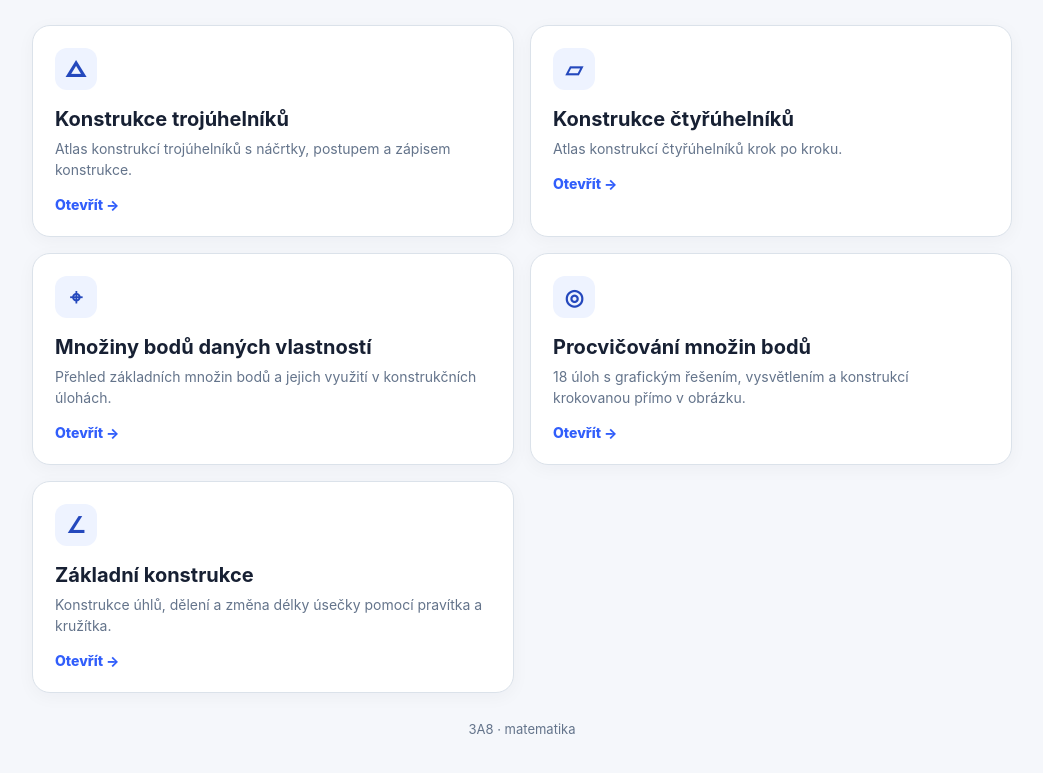
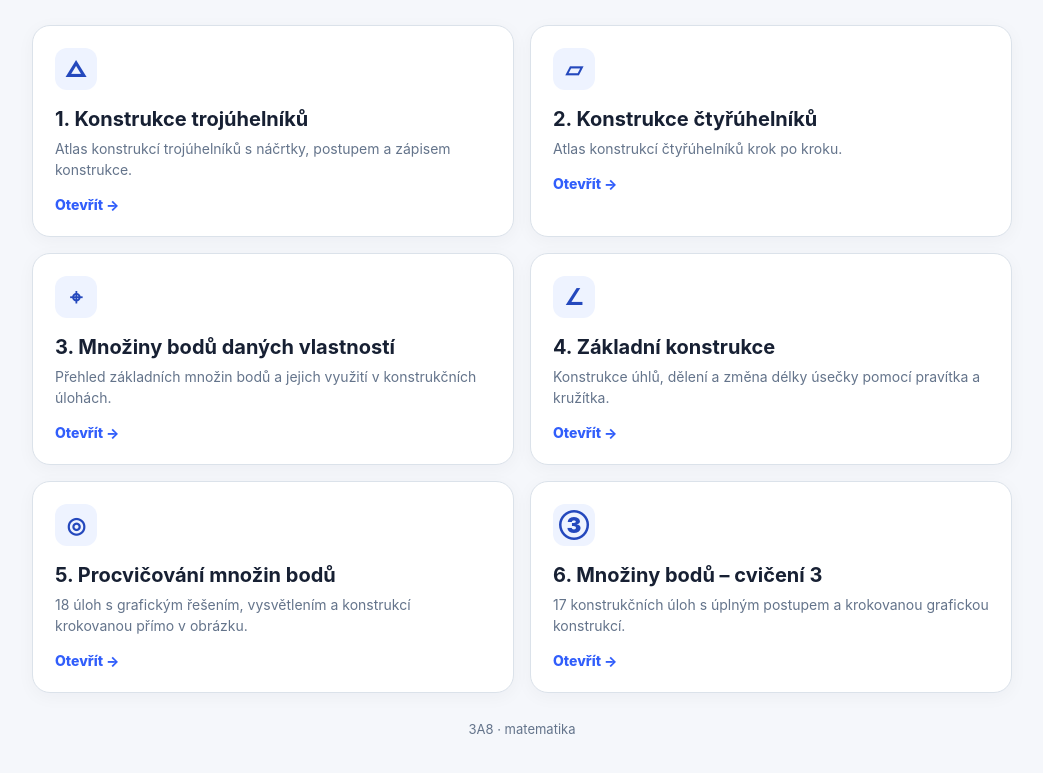
Before and after one commit to Berniocal/3A8, a plain HTML site: page index.html in a window 1280 px wide. Shown: the part 213-986 px from the top of the page, without its empty margins (118-1161 px from the left). Drawn offline with Linux system fonts and the light colour scheme.

Commit message:
Očíslovat rozcestník a přidat cvičení 3

```diff
--- a/index.html
+++ b/index.html
@@ -128,36 +128,43 @@ footer{
   <section class="grid" aria-label="Materiály">
     <a class="card" href="trojuhelniky.html">
       <div class="icon">△</div>
-      <h2>Konstrukce trojúhelníků</h2>
+      <h2>1. Konstrukce trojúhelníků</h2>
       <p>Atlas konstrukcí trojúhelníků s náčrtky, postupem a zápisem konstrukce.</p>
       <span class="open">Otevřít →</span>
     </a>
 
     <a class="card" href="ctyruhelniky.html">
       <div class="icon">▱</div>
-      <h2>Konstrukce čtyřúhelníků</h2>
+      <h2>2. Konstrukce čtyřúhelníků</h2>
       <p>Atlas konstrukcí čtyřúhelníků krok po kroku.</p>
       <span class="open">Otevřít →</span>
     </a>
 
     <a class="card" href="mnoziny.html">
       <div class="icon">⌖</div>
-      <h2>Množiny bodů daných vlastností</h2>
+      <h2>3. Množiny bodů daných vlastností</h2>
       <p>Přehled základních množin bodů a jejich využití v konstrukčních úlohách.</p>
+      <span class="open">Otevřít →</span>
+    </a>
+
+    <a class="card" href="zaklady.html">
+      <div class="icon">∠</div>
+      <h2>4. Základní konstrukce</h2>
+      <p>Konstrukce úhlů, dělení a změna délky úsečky pomocí pravítka a kružítka.</p>
       <span class="open">Otevřít →</span>
     </a>
 
     <a class="card" href="mnoziny-ulohy.html">
       <div class="icon">◎</div>
-      <h2>Procvičování množin bodů</h2>
+      <h2>5. Procvičování množin bodů</h2>
       <p>18 úloh s grafickým řešením, vysvětlením a konstrukcí krokovanou přímo v obrázku.</p>
       <span class="open">Otevřít →</span>
     </a>
 
-    <a class="card" href="zaklady.html">
-      <div class="icon">∠</div>
-      <h2>Základní konstrukce</h2>
-      <p>Konstrukce úhlů, dělení a změna délky úsečky pomocí pravítka a kružítka.</p>
+    <a class="card" href="mnoziny-cviceni-3.html">
+      <div class="icon">③</div>
+      <h2>6. Množiny bodů – cvičení 3</h2>
+      <p>17 konstrukčních úloh s úplným postupem a krokovanou grafickou konstrukcí.</p>
       <span class="open">Otevřít →</span>
     </a>
   </section>
```
